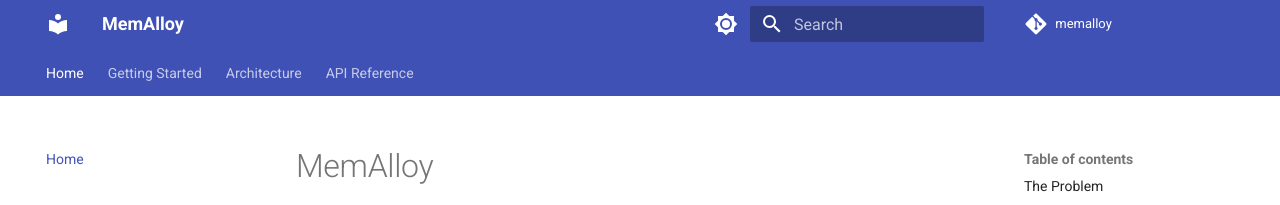
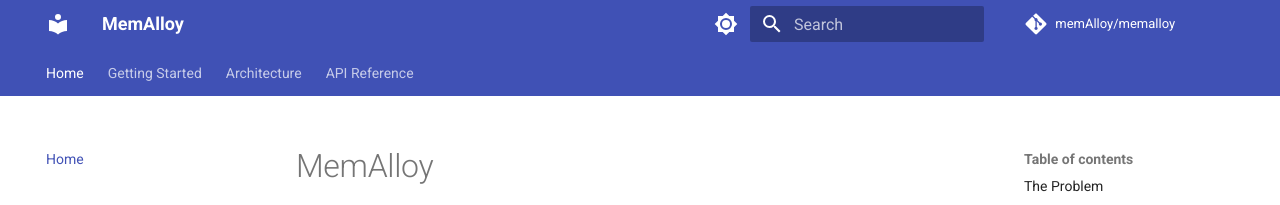
Before and after one commit to memAlloy/memalloy, an MkDocs documentation site: the page built from docs/index.md, in a window 1280 px wide. Shown: the top 205 px of the page. Built offline with MkDocs 1.6.1 and Material for MkDocs 9.7.7, drawn with Linux system fonts in a browser that asks for light colours; comment, search, counter and statistics services are not loaded.

Commit message:
release for pages

```diff
--- a/mkdocs.yml
+++ b/mkdocs.yml
@@ -1,7 +1,7 @@
 site_name: MemAlloy
 site_description: The High-Performance Memory Kernel for AI Agents
-repo_url: https://github.com/your-username/memalloy
-repo_name: memalloy
+repo_url: https://github.com/memAlloy/memalloy
+repo_name: memAlloy/memalloy
 
 theme:
   name: material
```
Also changed, not shown: 1 other file.
